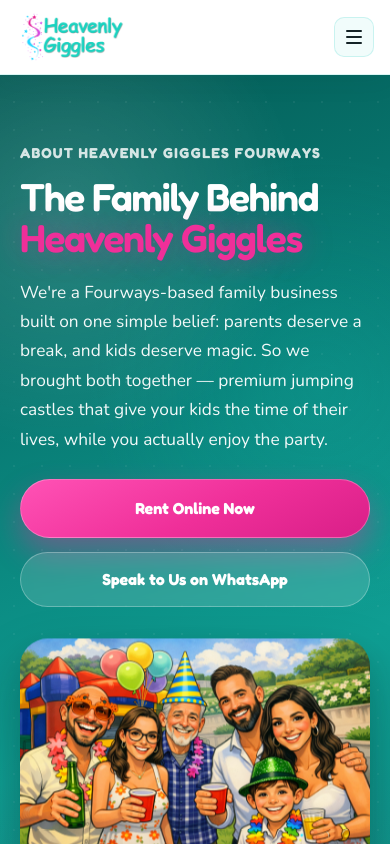
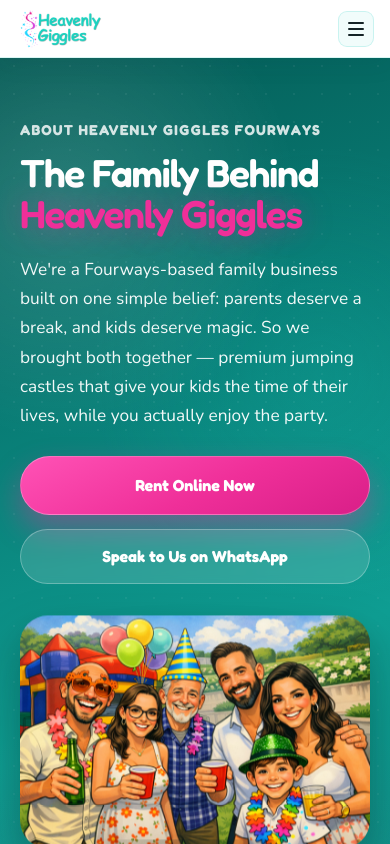
Before and after one commit to digitalgrowthspring/HG-frontend, a Next.js app in the folder frontend/: page /about-us in a window 390 px wide. Built offline with nearby package versions, Linux system fonts and the light colour scheme; no server answers.

Commit message:
Refine checkout validation and mobile spacing

```diff
--- a/frontend/src/app/globals.css
+++ b/frontend/src/app/globals.css
@@ -632,11 +632,11 @@
 
 @media (max-width: 780px) {
   .glass-header {
-    padding: 0.65rem 0;
+    padding: 0.45rem 0;
   }
 
   .site-main {
-    padding-top: 64px;
+    padding-top: 56px;
   }
 
   .hg-hero,
@@ -659,7 +659,7 @@
   }
 
   .site-logo {
-    height: 64px;
+    height: 54px;
   }
 
   .header-actions {
@@ -683,6 +683,8 @@
 
   .burger-button {
     display: inline-flex;
+    width: 40px;
+    height: 40px;
   }
 
   .mobile-menu-panel {
@@ -740,11 +742,11 @@
 
 @media (max-width: 560px) {
   .glass-header {
-    padding: 0.5rem 0;
+    padding: 0.35rem 0;
   }
 
   .site-main {
-    padding-top: 60px;
+    padding-top: 52px;
   }
 
   .hg-hero,
@@ -754,7 +756,7 @@
   .product-hero,
   .booking-hero,
   .checkout-hero {
-    padding-top: calc(70px + 0.7rem) !important;
+    padding-top: calc(58px + 0.5rem) !important;
   }
 
   .header-content {
@@ -770,9 +772,9 @@
   }
 
   .site-logo {
-    height: 58px;
+    height: 46px;
     width: auto;
-    max-width: min(58vw, 240px);
+    max-width: min(52vw, 200px);
   }
 
   .header-actions {
@@ -798,8 +800,9 @@
   }
 
   .burger-button {
-    width: 40px;
-    height: 40px;
+    width: 36px;
+    height: 36px;
+    border-radius: 9px;
   }
 
   .mobile-menu-panel {
--- a/frontend/src/lib/checkout.ts
+++ b/frontend/src/lib/checkout.ts
@@ -115,10 +115,6 @@
     fieldErrors.fullName = "Please enter your full name.";
   }
 
-  if (!values.phone.trim()) {
-    fieldErrors.phone = "Please enter a phone number.";
-  }
-
   if (!values.email.trim() || !/^[^\s@]+@[^\s@]+\.[^\s@]+$/.test(values.email)) {
     fieldErrors.email = "Please enter a valid email address.";
   }
```
Also changed, not shown: frontend/src/app/checkout/checkout.css (+0 -23 lines), frontend/src/app/checkout/page.tsx (+0 -13 lines), frontend/src/app/page.tsx (+4 -4 lines), frontend/src/components/CheckoutForm.tsx (+29 -3 lines).
